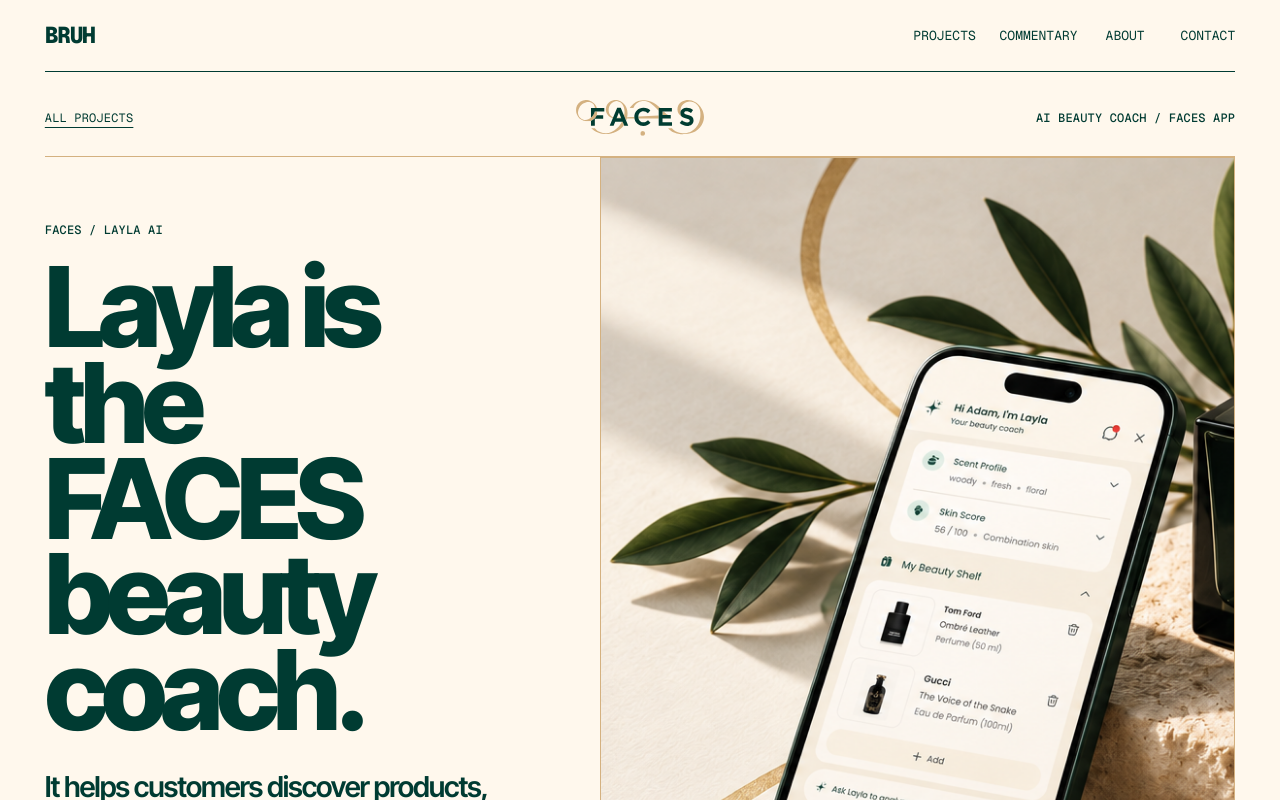
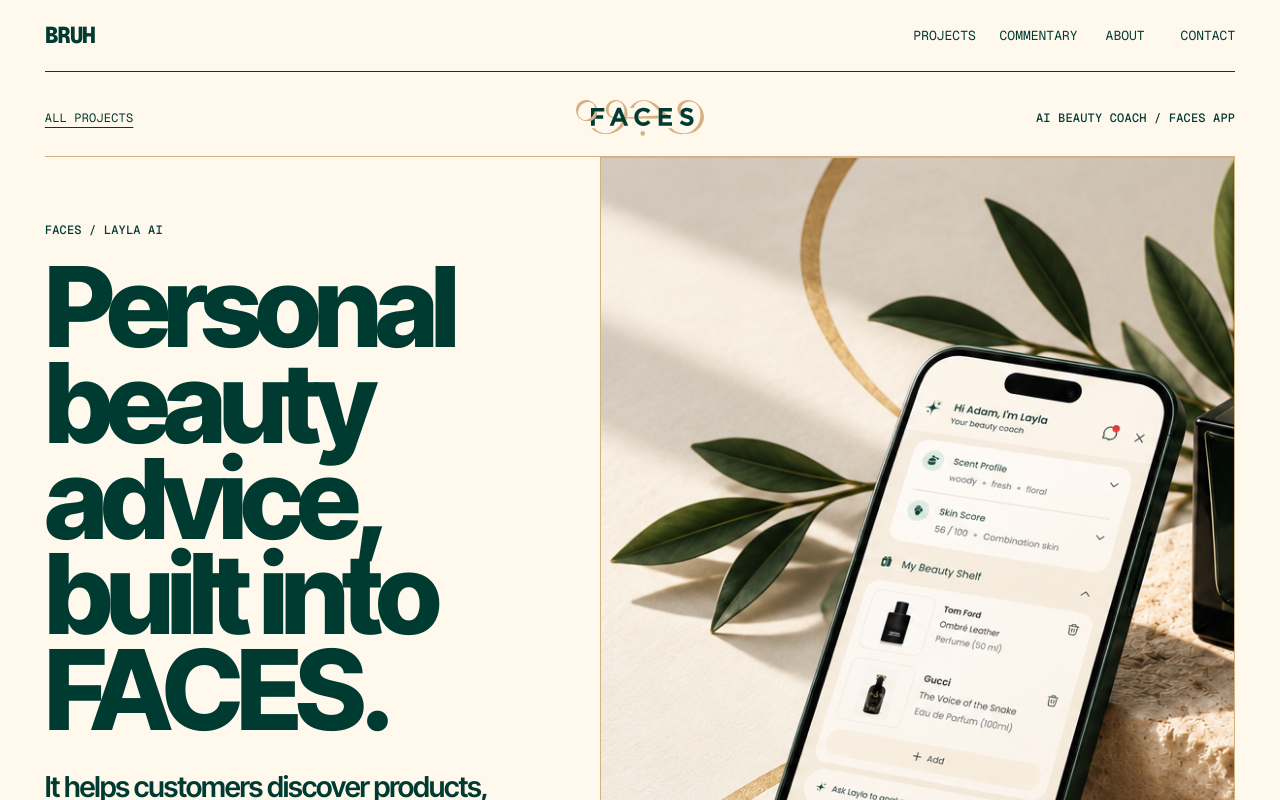
Before and after one commit to AdamJeddy/portfolio, a Next.js app: page /projects/layla-ai in a window 1280 px wide. Shown: the top 800 px of the page. Built offline with nearby package versions, Linux system fonts and the light colour scheme.

Commit message:
copy: refine Layla hero message

```diff
--- a/src/components/projects/LaylaShowcase.tsx
+++ b/src/components/projects/LaylaShowcase.tsx
@@ -41,7 +41,7 @@
         <div className={styles.heroGrid}>
           <div className={styles.heroCopy}>
             <p className={styles.eyebrow}>FACES / Layla AI</p>
-            <h1 id="layla-title">Layla is the FACES beauty coach.</h1>
+            <h1 id="layla-title">Personal beauty advice, built into FACES.</h1>
             <p className={styles.lede}>
               It helps customers discover products, build routines, get product-specific guidance,
               and check out from one conversation.
```
Also changed, not shown: 1 other file (tests, documents, lock files or other folders).
